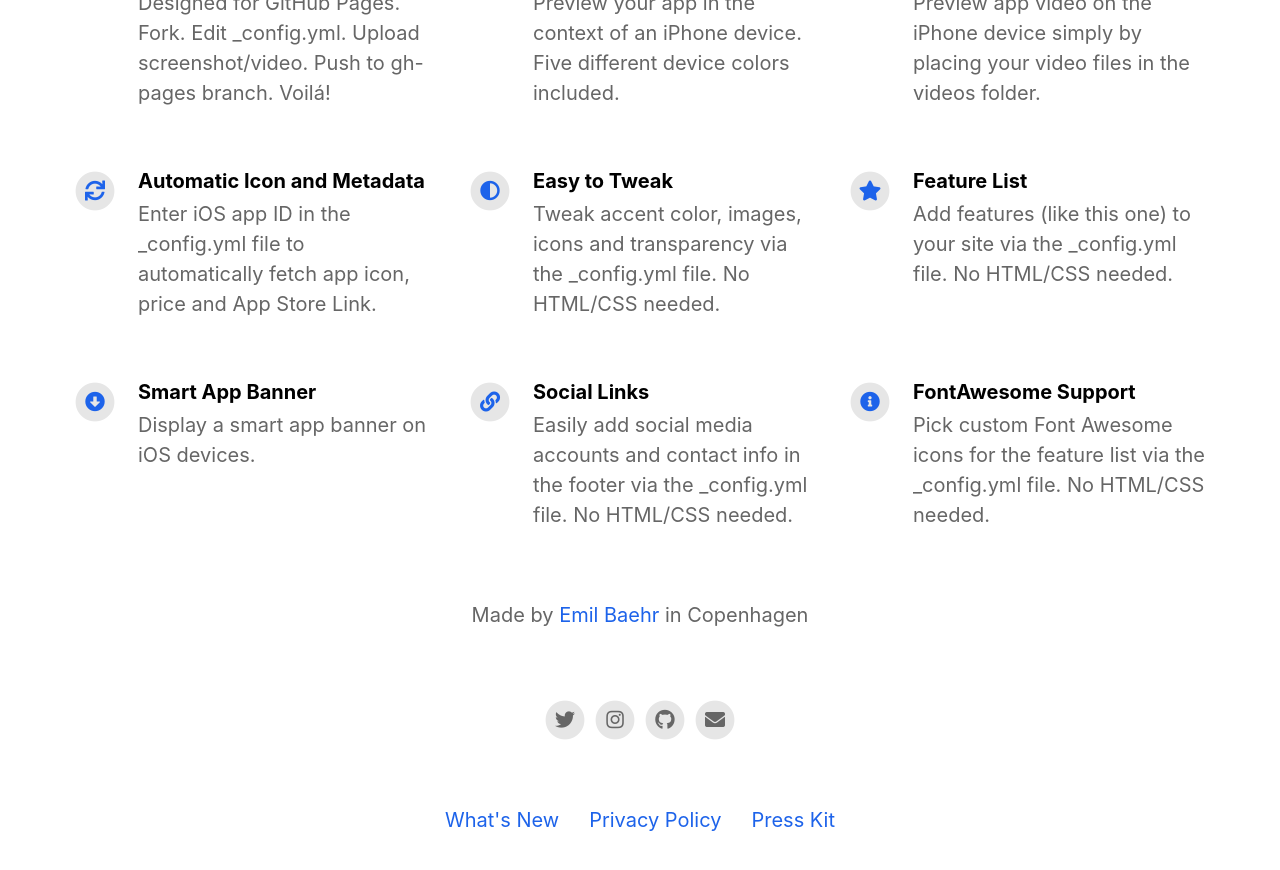
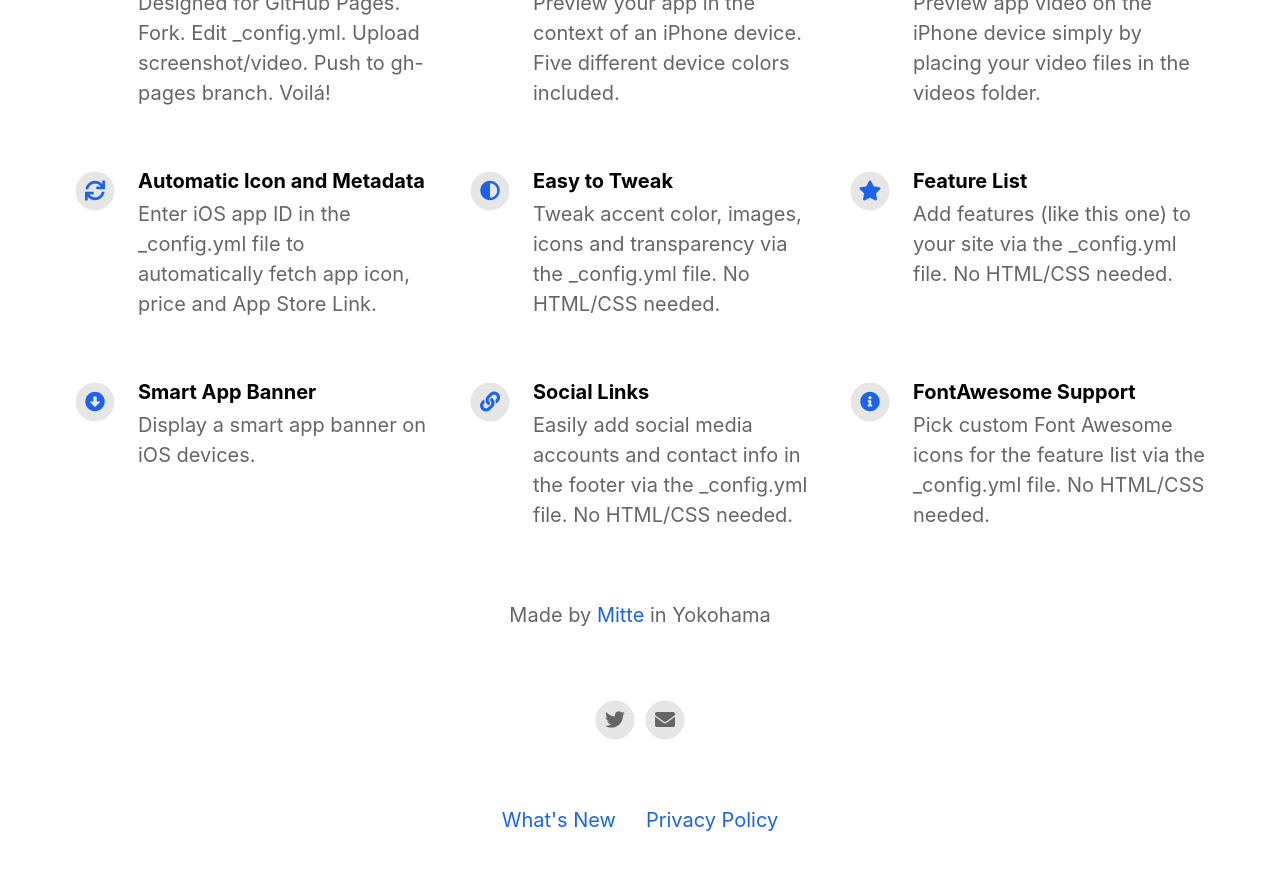
Before and after one commit to emilbaehr/automatic-app-landing-page, a Jekyll site: the page built from index.html, in a window 1280 px wide and 900 px high, scrolled down 1124 px. Shown: the top 870 px of the window. Built offline with Jekyll 4.4.1, drawn with Linux system fonts in a browser that asks for light colours; nearby versions of some CDN libraries.

Commit message:
Update _config.yml

```diff
--- a/_config.yml
+++ b/_config.yml
@@ -7,7 +7,7 @@
 
 appstore_link                             : https://itunes.apple.com/jp/app/id1608768897?mt=8                                          # Automatically populates if not set and if iOS app ID is set. Otherwise enter manually.
 playstore_link                            : https://play.google.com/store/apps/details?id=com.Wingames.CheatDay                                          # Enter Google Play Store URL.
-presskit_download_link                    : https://emilbaehr.com                                          # Enter a link to downloadable file or (e.g. public Dropbox link to a .zip file).
+presskit_download_link                    :                                        # Enter a link to downloadable file or (e.g. public Dropbox link to a .zip file).
                                                                                       # Or upload your press kit file to assets and set path accordingly (e.g. "assets/your_press_kit.zip").
 
 app_icon                                  : # assets/appicon.png                      # Automatically populates if not set and if iOS app ID is set.  Otherwise enter path to icon file manually.
@@ -20,14 +20,14 @@
 
 
 # Information About Yourself
-your_name                                 : Emil Baehr
-your_link                                 : https://emilbaehr.com
-your_city                                 : Copenhagen
-email_address                             : emil.baehr@gmail.com
+your_name                                 : Mitte
+your_link                                 : https://mitte-web.com/
+your_city                                 : Yokohama
+email_address                             : info@mitte-web.com
 facebook_username                         :
-instagram_username                        : ebaehr
-twitter_username                          : ebaehr
-github_username                           : emilbaehr
+instagram_username                        :
+twitter_username                          : CheatDayGame
+github_username                           :
 youtube_username                          :
 
 
```
